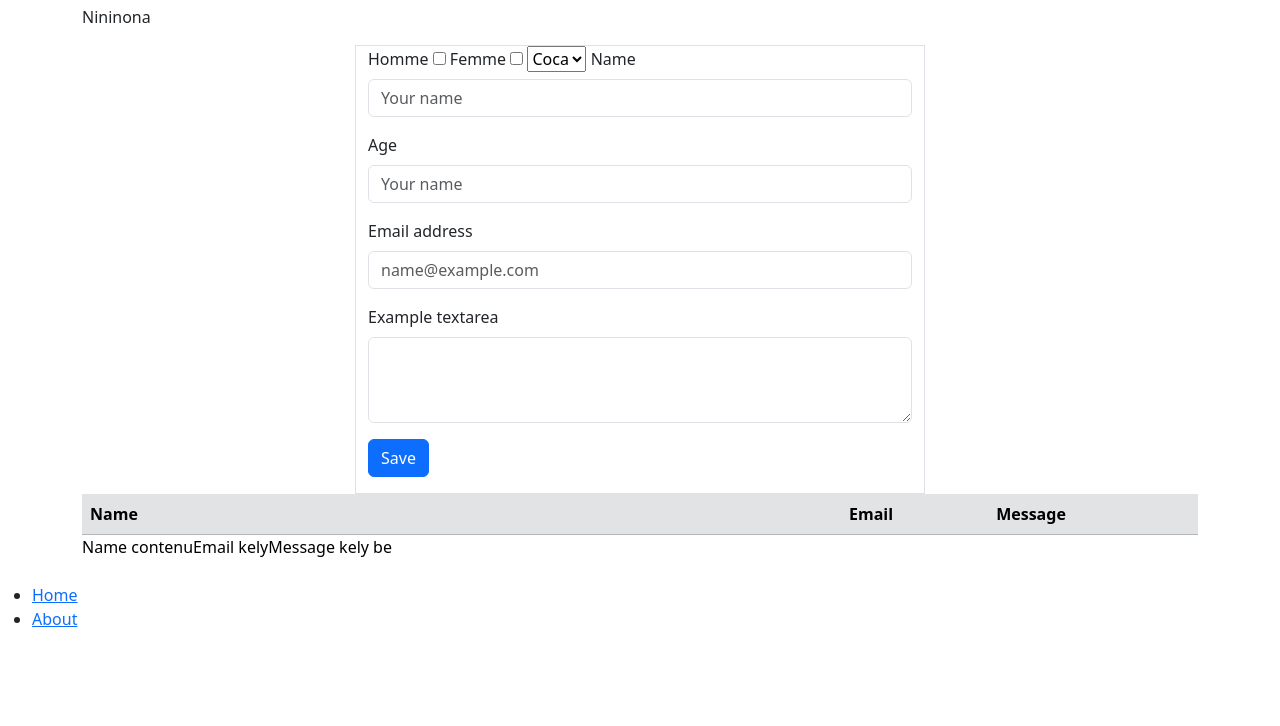
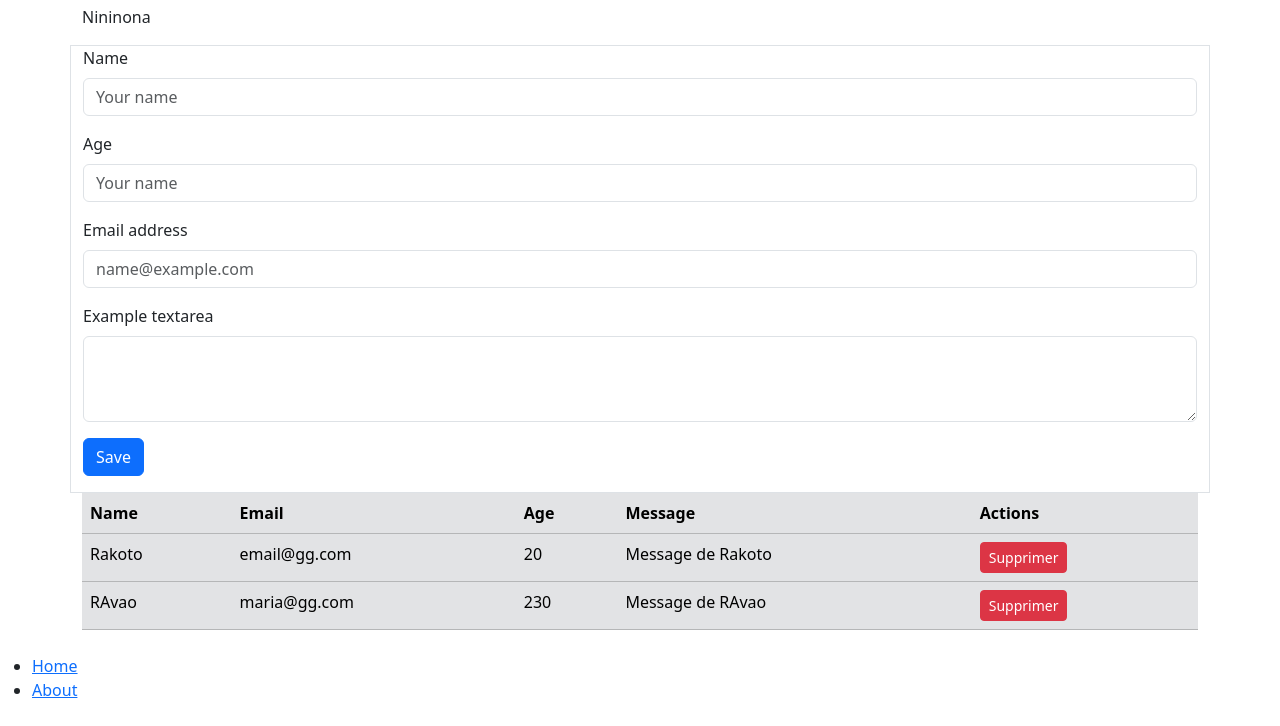
Before and after one commit to fandrianarisataGithub/TP-L1-V2, a plain HTML site: page index.html in a window 1280 px wide. Shown: the part 264-990 px from the top of the page. Before the commit the page ends 919 px from the top, so only its background shows below. Drawn offline with nearby package versions, Linux system fonts and the light colour scheme.

Commit message:
add message + confirm button + load list

```diff
--- a/event.js
+++ b/event.js
@@ -1,21 +1,4 @@
-document.querySelector('#save').addEventListener('click', makaData)
-function makaData(event) {
-    event.preventDefault();
-    var name = getData('#name');
-    var age = getData('#age');
-    var email = getData('#email');
-    var message = getData('#message');
-    var checkH = getDataChecks('#checkH');
-    var checkF = getDataChecks('#checkF');
-    if(checkH === true) {
-        console.log('c\'est un homme ')
-    }
-    if(checkF) {
-        console.log('c\'est une femme ')
-    }
-    var select = getData('#select');
-    console.log(select)
-}
+
 //button.onclick = ratsyKely;
 
 function getData(idValue) {
@@ -27,35 +10,105 @@ function getDataChecks(idValue) {
 
 var dataMessage = [
     {
+        index : 0,
         name : 'Rakoto',
         email : 'email@gg.com',
         age : 20,
         message : 'Message de Rakoto'
+    },
+    {
+        index : 1,
+        name : 'RAvao',
+        email : 'maria@gg.com',
+        age : 230,
+        message : 'Message de RAvao'
     }
 ]
 
-var tr = `
-    <tr>
-        <td>Name contenu</td>
-        <td>Email</td>
-        <td>Message</td>
-    </tr>
-`
-var trEl = document.createElement(`tr`)
-var tbody = document.querySelector('#tbody')
-tbody.appendChild(trEl);
+function loadData() {
+    dataMessage.forEach((item) => {
+        //console.log(item.email)
+        var tr = document.createElement('tr')
 
-var text1 = document.createTextNode('Name contenu');
-var td1El = document.createElement(`td`)
-    .appendChild(text1)
-    var text2 = document.createTextNode('Email kely')
-var td2El = document.createElement(`td`)
-    .appendChild(text2)
-    var text3 = document.createTextNode('Message kely be')
-var td3El = document.createElement(`td`)
-    .appendChild(text3)
+        var td1 = document.createElement('td')
+        var t1 = document.createTextNode(item.name)
+        td1.appendChild(t1)
 
-    var tr = document.querySelector('#tbody tr')
-    tr.appendChild(td1El)
-    tr.appendChild(td2El)
-    tr.appendChild(td3El)
+        var td2 = document.createElement('td')
+        var t2 = document.createTextNode(item.email)
+        td2.appendChild(t2)
+
+        var td3 = document.createElement('td')
+        var t3 = document.createTextNode(item.age)
+        td3.appendChild(t3)
+
+        var td4 = document.createElement('td')
+        var t4 = document.createTextNode(item.message)
+        td4.appendChild(t4)
+
+        var td5 = document.createElement('td');
+        var button = document.createElement('button');
+        button.setAttribute('class', 'btn btn-danger btn-sm')
+        button.setAttribute('data-index', item.index)
+        var tB = document.createTextNode('Supprimer')
+        button.appendChild(tB)
+        td5.appendChild(button);
+
+        tr.appendChild(td1)
+        tr.appendChild(td2)
+        tr.appendChild(td3)
+        tr.appendChild(td4)
+        tr.appendChild(td5)
+
+        document.querySelector('#tbody').appendChild(tr)
+
+        button.addEventListener('click', function() {
+            var choice = confirm('Voulez-vous vraiment suppromer cette ligne')
+            if(choice) {
+                var dataIndex = this.getAttribute('data-index')
+                //alert(dataIndex)
+                dataMessage.splice(dataIndex, 1);
+                document.querySelector('#tbody').innerHTML = '';
+                loadData()
+            }
+
+        })
+    })
+}
+
+loadData()
+
+function Message (name, email, age, message) {
+    this.envName = name;
+    this.envEmail = email;
+    this.envAge = age;
+    this.message = message;
+}
+
+Message.prototype.addMessage = function() {
+    dataMessage.push(
+        {
+            index : dataMessage.length,
+            name : this.envName,
+            email : this.envEmail,
+            age : this.envAge,
+            message : this.message
+        }
+    )
+}
+
+function mampiditraData(event) {
+    event.preventDefault();
+    var name = getData('#name');
+    var age = getData('#age');
+    var email = getData('#email');
+    var message = getData('#message');
+
+    var m = new Message(name, email, age, message);
+    m.addMessage();
+
+    document.querySelector('#tbody').innerHTML = '';
+    loadData()
+}
+
+document.querySelector('#save').addEventListener('click', mampiditraData)
--- a/index.html
+++ b/index.html
@@ -31,17 +31,8 @@
                 <p id="moyenne">Nininona</p>
             </div>
             <div class="row">
-                <form action="" class="col-6 mx-auto border">
+                <form action="" class="col-12 mx-auto border">
                     <div class="mb-3">
-                        <label for="">Homme</label>
-                        <input type="checkbox" value="Homme" id="checkH">
-                        <label for="">Femme</label>
-                        <input type="checkbox" value="Femme" id="checkF">
-                        <select name="" id="select">
-                            <option value="Coca">Coca</option>
-                            <option value="Cola">Cola</option>
-                            <option value="Café">Café</option>
-                        </select>
                         <label for="exampleFormControlInput1" class="form-label">Name</label>
                         <input type="text" class="form-control" id="name" placeholder="Your name">
                     </div>
@@ -67,11 +58,13 @@
                     <tr>
                         <th>Name</th>
                         <th>Email</th>
+                        <th>Age</th>
                         <th>Message</th>
+                        <th>Actions</th>
                     </tr>
                 </thead>
                 <tbody id="tbody">
-
+                    <!--ato le contenu-->
                 </tbody>
             </table>
         </div>
```
